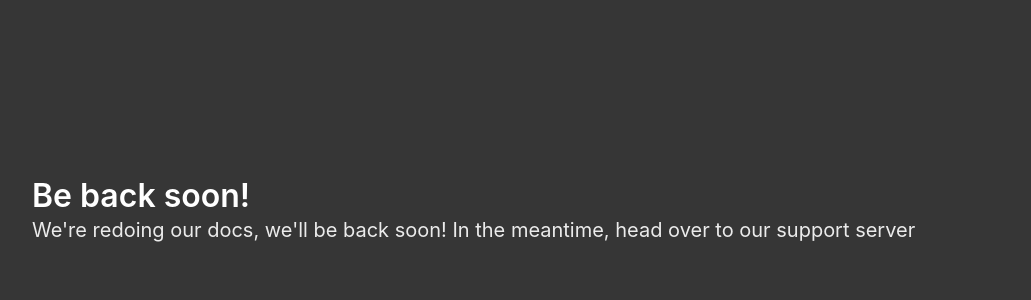
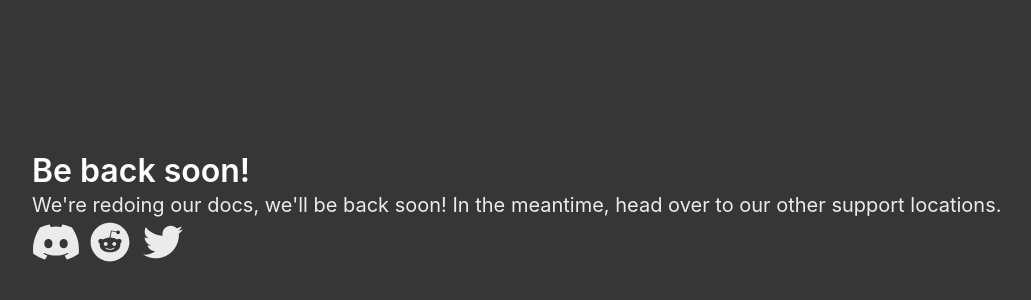
Before and after one commit to auttaja/docs-placeholder, a plain HTML site: page index.html in a window 1280 px wide. Shown: the part 190-490 px from the top of the page, without its empty margins (32-1063 px from the left). Drawn offline with nearby package versions, Linux system fonts and the light colour scheme.

Commit message:
add social icons

```diff
--- a/index.html
+++ b/index.html
@@ -5,7 +5,7 @@
     <meta name="viewport" content="width=device-width, initial-scale=1">
     <title>we'll be back soon!</title>
     <link rel="stylesheet" href="https://cdn.jsdelivr.net/npm/bulma@0.8.2/css/bulma.min.css">
-    <script defer src="https://use.fontawesome.com/releases/v5.3.1/js/all.js"></script>
+    <script src="https://cdnjs.cloudflare.com/ajax/libs/font-awesome/5.13.0/js/all.min.js" integrity="sha256-KzZiKy0DWYsnwMF+X1DvQngQ2/FxF7MF3Ff72XcpuPs=" crossorigin="anonymous"></script>
   </head>
   <body>
       <section class="hero is-dark is-fullheight">
@@ -15,7 +15,23 @@
                       Be back soon!
                   </h1>
                   <h2 class="subtitle">
-                      We're redoing our docs, we'll be back soon! In the meantime, head over to our <a href="https://discord.gg/Kw8PNj8">support server</a>
+                      We're redoing our docs, we'll be back soon! In the meantime, head over to our other support locations.
+                      <br>
+                      <a href="https://discord.gg/Kw8PNj8">
+                      <span class="icon is-large">
+                          <i class="fab fa-2x fa-discord"></i>
+                      </span>
+                      </a>
+                      <a href="https://www.reddit.com/r/auttaja/">
+                      <span class="icon is-large">
+                        <i class="fab fa-2x fa-reddit"></i>
+                      </span>
+                      </a>
+                      <a href="https://twitter.com/auttajabot">
+                      <span class="icon is-large">
+                        <i class="fab fa-2x fa-twitter"></i>
+                      </span>
+                      </a>
                   </h2>
               </div>
           </div>
```
